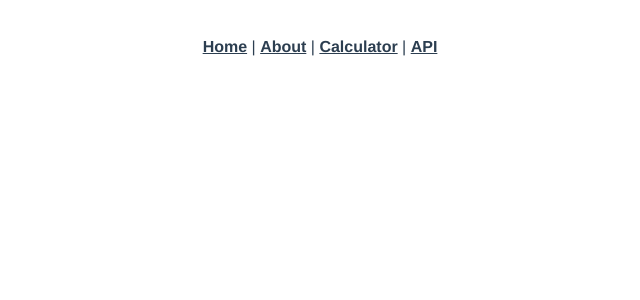
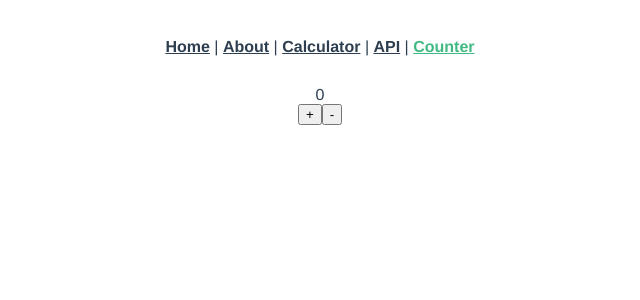
Before and after one commit to kagamirr0r/Vue, a Vue app: page /counter in a window 1280 px wide. Shown: the top 300 px of the page, without its empty margins (320-960 px from the left). Built offline with nearby package versions, Linux system fonts and the light colour scheme.

Commit message:
add counter

```diff
--- a/src/App.vue
+++ b/src/App.vue
@@ -3,7 +3,8 @@
     <router-link to="/">Home</router-link> |
     <router-link to="/about">About</router-link> |
     <router-link to="/calculator">Calculator</router-link> |
-    <router-link to="/api">API</router-link>
+    <router-link to="/api">API</router-link> |
+    <router-link to="/counter">Counter</router-link>
   </div>
   <router-view/>
 </template>
--- a/src/main.ts
+++ b/src/main.ts
@@ -1,7 +1,13 @@
-import { createApp } from 'vue'
+import { createApp, ref } from 'vue'
 import App from './App.vue'
 import router from './router'
 import axios from 'axios'
 import VueAxios from 'vue-axios'
 
-createApp(App).use(router).use(VueAxios,axios).mount('#app')
+const key = 'count'
+const value = ref(0)
+
+const app = createApp(App)
+app.provide(key,value)
+app.use(router).use(VueAxios,axios)
+app.mount('#app')
--- a/src/router/index.ts
+++ b/src/router/index.ts
@@ -24,6 +24,11 @@ const routes: Array<RouteRecordRaw> = [
     path: '/api',
     name: 'Api',
     component: () => import('../views/containers/Api.vue')
+  },
+  {
+    path: '/counter',
+    name: 'Counter',
+    component: () => import('../views/containers/Counter.vue')
   }
 ]
 
--- /dev/null
+++ b/src/views/containers/Counter.vue
@@ -0,0 +1,24 @@
+<template>
+  <div>
+    {{ count }}
+  </div>
+  <button @click="plusOne">+</button>
+  <button @click="minusOne">-</button>
+</template>
+
+<script lang="ts">
+import { defineComponent,inject } from 'vue';
+
+export default defineComponent({
+  setup(){
+    const count: any = inject('count')
+    const plusOne = () => count.value++
+    const minusOne = () => count.value--
+    return {
+      count,
+      plusOne,
+      minusOne
+    }
+  }
+})
+</script>
```
